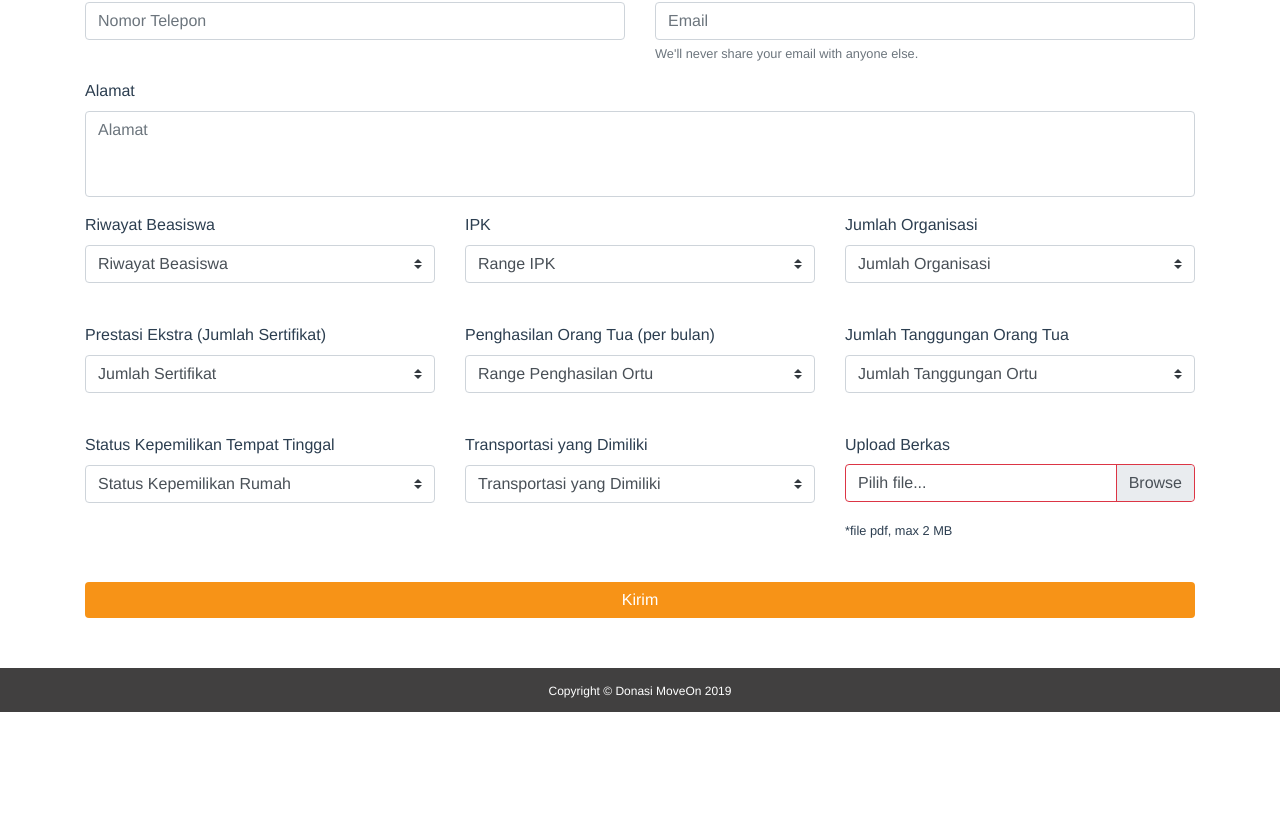
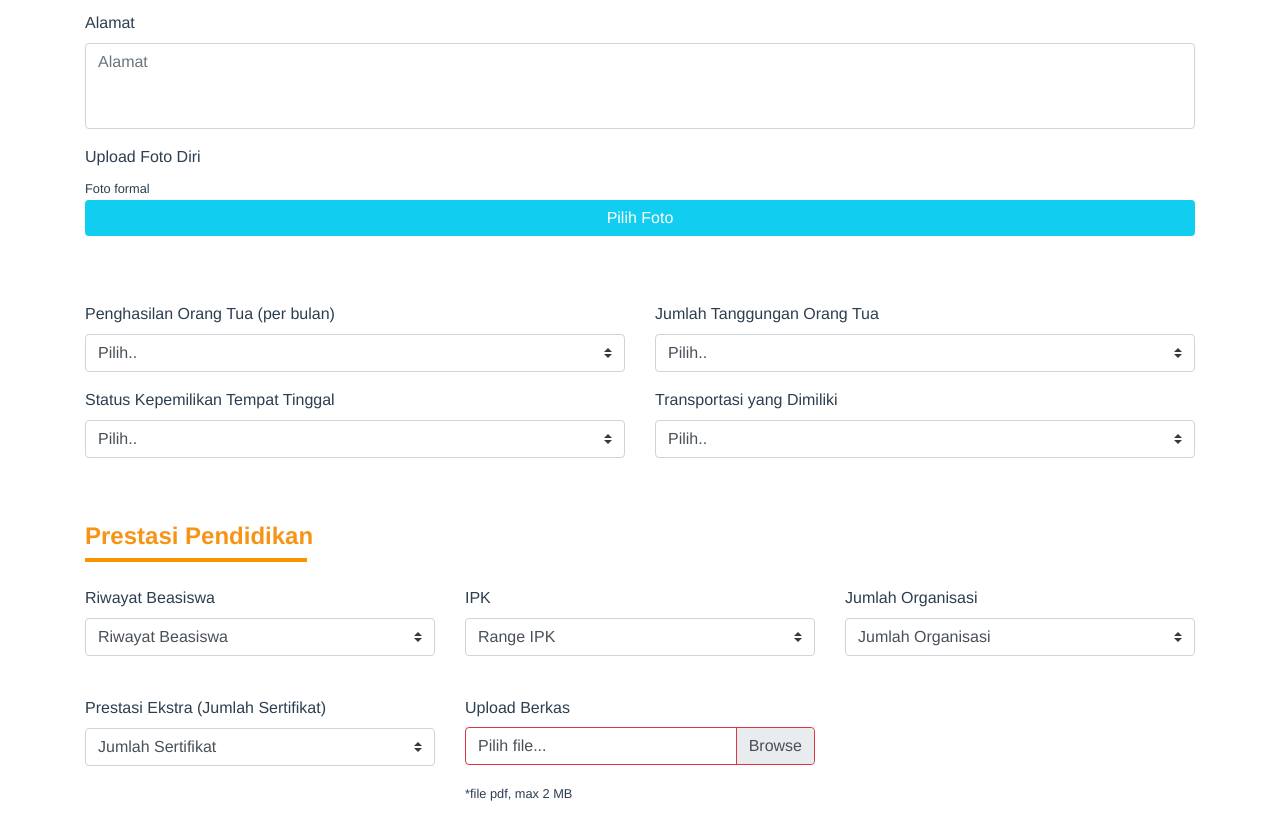
Before and after one commit to auliahanifa/moveon, a Vue app: page /#/daftar_beasiswa in a window 1280 px wide. Shown: the part 547-1360 px from the top of the page. Before the commit the page ends 1259 px from the top, so only its background shows below. Built offline with nearby package versions, Linux system fonts and the light colour scheme.

Commit message:
form beasiswa

```diff
--- a/src/assets/css/style.css
+++ b/src/assets/css/style.css
@@ -213,6 +213,15 @@
     margin-top: 50px;
 }
 
+.kategori-data {
+    color: #f79317;
+    font-weight: bold
+}
+
+.label {
+    font-size: 16px;
+}
+
 .btn-orange {
     background: #f79317;
     border: none;
--- a/src/components/Beasiswaa.vue
+++ b/src/components/Beasiswaa.vue
@@ -65,7 +65,6 @@
                     </b-button>
                   </b-col>
                 </b-row>
-                <br />
                 <b-progress
                   :value="value"
                   :max="max"
@@ -107,7 +106,7 @@
                     <td>1 - 30 September</td>
                   </tr>
                   <tr>
-                    <td style="font-weight:bold">Pendaftaran</td>
+                    <td style="font-weight:bold">Pengumuman</td>
                     <td></td>
                     <td>Desember</td>
                   </tr>
@@ -132,7 +131,7 @@
                     <td>1 - 28 Februari</td>
                   </tr>
                   <tr>
-                    <td style="font-weight:bold">Pendaftaran</td>
+                    <td style="font-weight:bold">Pengumuman</td>
                     <td></td>
                     <td>Mei</td>
                   </tr>
--- a/src/components/FormBeasiswa.vue
+++ b/src/components/FormBeasiswa.vue
@@ -7,14 +7,22 @@
       </center>
       <div class="form">
         <b-form @submit="onSubmit" @reset="onReset" v-if="show">
+          <h4 class="kategori-data">Data Diri</h4>
+          <div class="garis-orange"></div>
+          <br />
           <b-row>
             <b-col sm="6" md="8" lg="8">
-              <b-form-group id="input-group-1" label="Nama" label-for="input-1">
+              <b-form-group id="input-group-1" label="Nama" label-for="input-1" class="label">
                 <b-form-input id="input-1" v-model="form.nama" required placeholder="Nama"></b-form-input>
               </b-form-group>
             </b-col>
             <b-col sm="6" md="4" lg="4">
-              <b-form-group id="input-group-2" label="Jenis Kelamin" label-for="input-2">
+              <b-form-group
+                id="input-group-2"
+                label="Jenis Kelamin"
+                label-for="input-2"
+                class="label"
+              >
                 <b-form-select
                   id="input-2"
                   v-model="form.jenis_kelamin"
@@ -24,36 +32,27 @@
               </b-form-group>
             </b-col>
           </b-row>
-          <b-row>
-            <b-col sm="12" md="12" lg="12">
-              <b-form-group id="input-group-18" label="Upload Foto">
-                <b-button @click="$refs.fileInput.click()" class="btn-blue">Pilih Foto</b-button>
 
-                <input
-                  style="display: none"
-                  ref="fileInput"
-                  type="file"
-                  @change="fileSelected"
-                  enctype="multipart/form-data"
-                />
-              </b-form-group>
-            </b-col>
-          </b-row>
           <b-row>
             <b-col sm="6" md="6" lg="6">
-              <b-form-group id="input-group-3" label="NIM" label-for="input-3">
+              <b-form-group id="input-group-3" label="NIM" label-for="input-3" class="label">
                 <b-form-input id="input-3" v-model="form.nim" required placeholder="NIM"></b-form-input>
               </b-form-group>
             </b-col>
             <b-col sm="6" md="6" lg="6">
-              <b-form-group id="input-group-4" label="Jurusan" label-for="input-4">
+              <b-form-group id="input-group-4" label="Jurusan" label-for="input-4" class="label">
                 <b-form-select id="input-4" v-model="form.jurusan" :options="jurusans" required></b-form-select>
               </b-form-group>
             </b-col>
           </b-row>
           <b-row>
             <b-col sm="6" md="6" lg="6">
-              <b-form-group id="input-group-5" label="Nomor Telepon" label-for="input-5">
+              <b-form-group
+                id="input-group-5"
+                label="Nomor Telepon"
+                label-for="input-5"
+                class="label"
+              >
                 <b-form-input
                   id="input-5"
                   v-model="form.no_hp"
@@ -81,7 +80,7 @@
           </b-row>
           <b-row>
             <b-col cols="12">
-              <b-form-group id="input-group-8" label="Alamat" label-for="textarea">
+              <b-form-group id="input-group-8" label="Alamat" label-for="textarea" class="label">
                 <b-form-textarea
                   id="textarea"
                   v-model="form.alamat"
@@ -93,8 +92,97 @@
             </b-col>
           </b-row>
           <b-row>
+            <b-col sm="12" md="12" lg="12">
+              <b-form-group id="input-group-18" label="Upload Foto Diri" class="label">
+                <small>Foto formal</small>
+                <b-button @click="$refs.fileInput.click()" class="btn-blue">Pilih Foto</b-button>
+                <input
+                  style="display: none"
+                  ref="fileInput"
+                  type="file"
+                  @change="fileSelected"
+                  enctype="multipart/form-data"
+                />
+              </b-form-group>
+            </b-col>
+          </b-row>
+          <b-row>
+            <b-col sm="6" md="6" lg="6">
+              <b-form-group
+                id="input-group-13"
+                label="Penghasilan Orang Tua (per bulan)"
+                label-for="input-13"
+                class="label"
+              >
+                <b-form-select
+                  id="input-13"
+                  v-model="form.penghasilan_ortu"
+                  :options="penghasilan_ortu"
+                  required
+                ></b-form-select>
+              </b-form-group>
+            </b-col>
+            <b-col sm="6" md="6" lg="6">
+              <b-form-group
+                id="input-group-14"
+                label="Jumlah Tanggungan Orang Tua"
+                label-for="input-14"
+                class="label"
+              >
+                <b-form-select
+                  id="input-14"
+                  v-model="form.jmlh_tanggungan"
+                  :options="jmlh_tanggungan"
+                  required
+                ></b-form-select>
+              </b-form-group>
+            </b-col>
+          </b-row>
+          <b-row>
+            <b-col sm="6" md="6" lg="6">
+              <b-form-group
+                id="input-group-15"
+                label="Status Kepemilikan Tempat Tinggal"
+                label-for="input-15"
+                class="label"
+              >
+                <b-form-select
+                  id="input-15"
+                  v-model="form.status_rumah"
+                  :options="status_rumah"
+                  required
+                ></b-form-select>
+              </b-form-group>
+            </b-col>
+            <b-col sm="6" md="6" lg="6">
+              <b-form-group
+                id="input-group-16"
+                label="Transportasi yang Dimiliki"
+                label-for="input-16"
+                class="label"
+              >
+                <b-form-select
+                  id="input-16"
+                  v-model="form.transportasi"
+                  :options="transportasi"
+                  required
+                ></b-form-select>
+              </b-form-group>
+            </b-col>
+          </b-row>
+          <br />
+          <br />
+          <h4 class="kategori-data">Prestasi Pendidikan</h4>
+          <div class="garis-orange"></div>
+          <br />
+          <b-row>
             <b-col sm="12" md="4" lg="4">
-              <b-form-group id="input-group-9" label="Riwayat Beasiswa" label-for="input-9">
+              <b-form-group
+                id="input-group-9"
+                label="Riwayat Beasiswa"
+                label-for="input-9"
+                class="label"
+              >
                 <b-form-select
                   id="input-9"
                   v-model="form.riwayat_beasiswa"
@@ -104,12 +192,17 @@
               </b-form-group>
             </b-col>
             <b-col sm="12" md="4" lg="4">
-              <b-form-group id="input-group-10" label="IPK" label-for="input-10">
+              <b-form-group id="input-group-10" label="IPK" label-for="input-10" class="label">
                 <b-form-select id="input-10" v-model="form.ipk" :options="ipk" required></b-form-select>
               </b-form-group>
             </b-col>
             <b-col sm="12" md="4" lg="4">
-              <b-form-group id="input-group-11" label="Jumlah Organisasi" label-for="input-11">
+              <b-form-group
+                id="input-group-11"
+                label="Jumlah Organisasi"
+                label-for="input-11"
+                class="label"
+              >
                 <b-form-select
                   id="input-11"
                   v-model="form.jmlh_organisasi"
@@ -126,6 +219,7 @@
                 id="input-group-12"
                 label="Prestasi Ekstra (Jumlah Sertifikat)"
                 label-for="input-12"
+                class="label"
               >
                 <b-form-select
                   id="input-12"
@@ -136,66 +230,7 @@
               </b-form-group>
             </b-col>
             <b-col sm="12" md="4" lg="4">
-              <b-form-group
-                id="input-group-13"
-                label="Penghasilan Orang Tua (per bulan)"
-                label-for="input-13"
-              >
-                <b-form-select
-                  id="input-13"
-                  v-model="form.penghasilan_ortu"
-                  :options="penghasilan_ortu"
-                  required
-                ></b-form-select>
-              </b-form-group>
-            </b-col>
-            <b-col sm="12" md="4" lg="4">
-              <b-form-group
-                id="input-group-14"
-                label="Jumlah Tanggungan Orang Tua"
-                label-for="input-14"
-              >
-                <b-form-select
-                  id="input-14"
-                  v-model="form.jmlh_tanggungan"
-                  :options="jmlh_tanggungan"
-                  required
-                ></b-form-select>
-              </b-form-group>
-            </b-col>
-          </b-row>
-          <br />
-          <b-row>
-            <b-col sm="12" md="4" lg="4">
-              <b-form-group
-                id="input-group-15"
-                label="Status Kepemilikan Tempat Tinggal"
-                label-for="input-15"
-              >
-                <b-form-select
-                  id="input-15"
-                  v-model="form.status_rumah"
-                  :options="status_rumah"
-                  required
-                ></b-form-select>
-              </b-form-group>
-            </b-col>
-            <b-col sm="12" md="4" lg="4">
-              <b-form-group
-                id="input-group-16"
-                label="Transportasi yang Dimiliki"
-                label-for="input-16"
-              >
-                <b-form-select
-                  id="input-16"
-                  v-model="form.transportasi"
-                  :options="transportasi"
-                  required
-                ></b-form-select>
-              </b-form-group>
-            </b-col>
-            <b-col sm="12" md="4" lg="4">
-              <b-form-group id="input-group-17" label="Upload Berkas">
+              <b-form-group id="input-group-17" class="label" label="Upload Berkas">
                 <b-form-file
                   v-model="file_path"
                   :state="Boolean(file_path)"
@@ -284,25 +319,25 @@ export default {
         "< 1"
       ],
       penghasilan_ortu: [
-        { text: "Range Penghasilan Ortu", value: null },
+        { text: "Pilih..", value: null },
         "<= 1.5 juta",
         "1.6 - 3 juta",
         "> 3 juta"
       ],
       jmlh_tanggungan: [
-        { text: "Jumlah Tanggungan Ortu", value: null },
+        { text: "Pilih..", value: null },
         ">= 5",
         "2 atau 4",
         "1 atau 2"
       ],
       status_rumah: [
-        { text: "Status Kepemilikan Rumah", value: null },
+        { text: "Pilih..", value: null },
         "Ngontrak",
         "Menumpang",
         "Rumah Sendiri"
       ],
       transportasi: [
-        { text: "Transportasi yang Dimiliki", value: null },
+        { text: "Pilih..", value: null },
         "Tidak Punya",
         "Motor",
         "Mobil"
```
